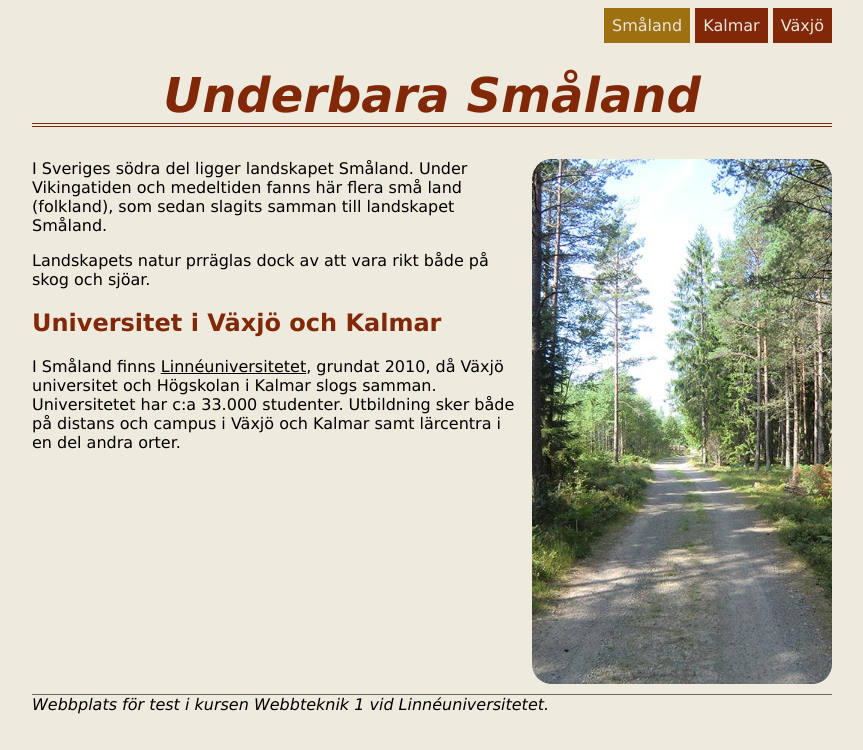
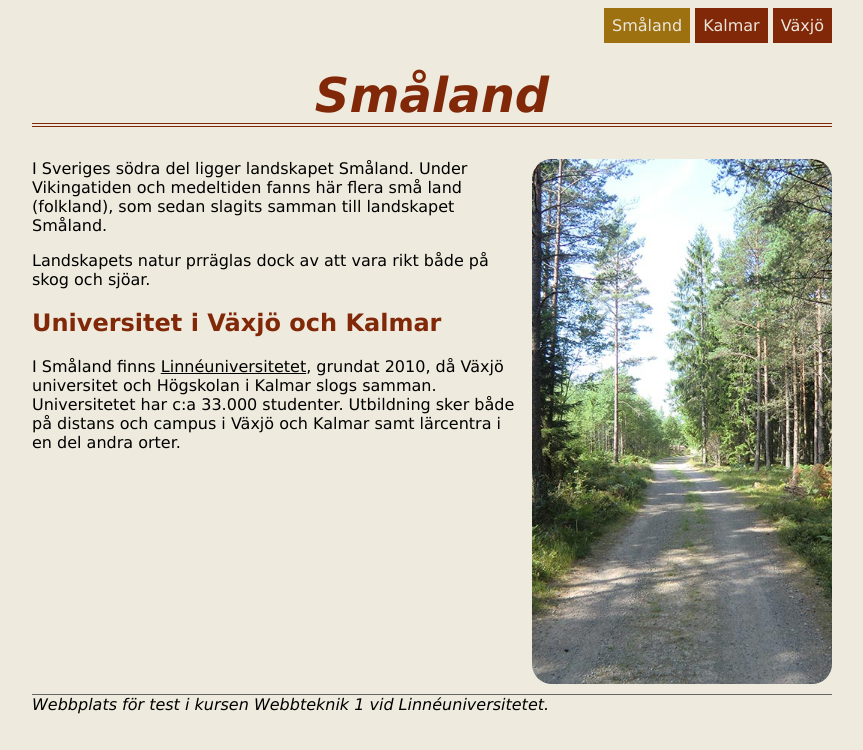
Before and after one commit to RobinKlein90/MyFirstWebSite, a plain HTML site: page index.html in a window 1280 px wide. Shown: the whole page, without its empty margins (208-1071 px from the left). Drawn offline with Linux system fonts and the light colour scheme.

Commit message:
Rubrikändring 2

```diff
--- a/index.html
+++ b/index.html
@@ -15,7 +15,7 @@
         </ul>
     </nav>
     <header>
-        <h1>Underbara Småland</h1>
+        <h1>Småland</h1>
     </header>
     <main>
         <img src="img/forestroad.jpg" alt="Skogsväg" class="floatRight">
```
